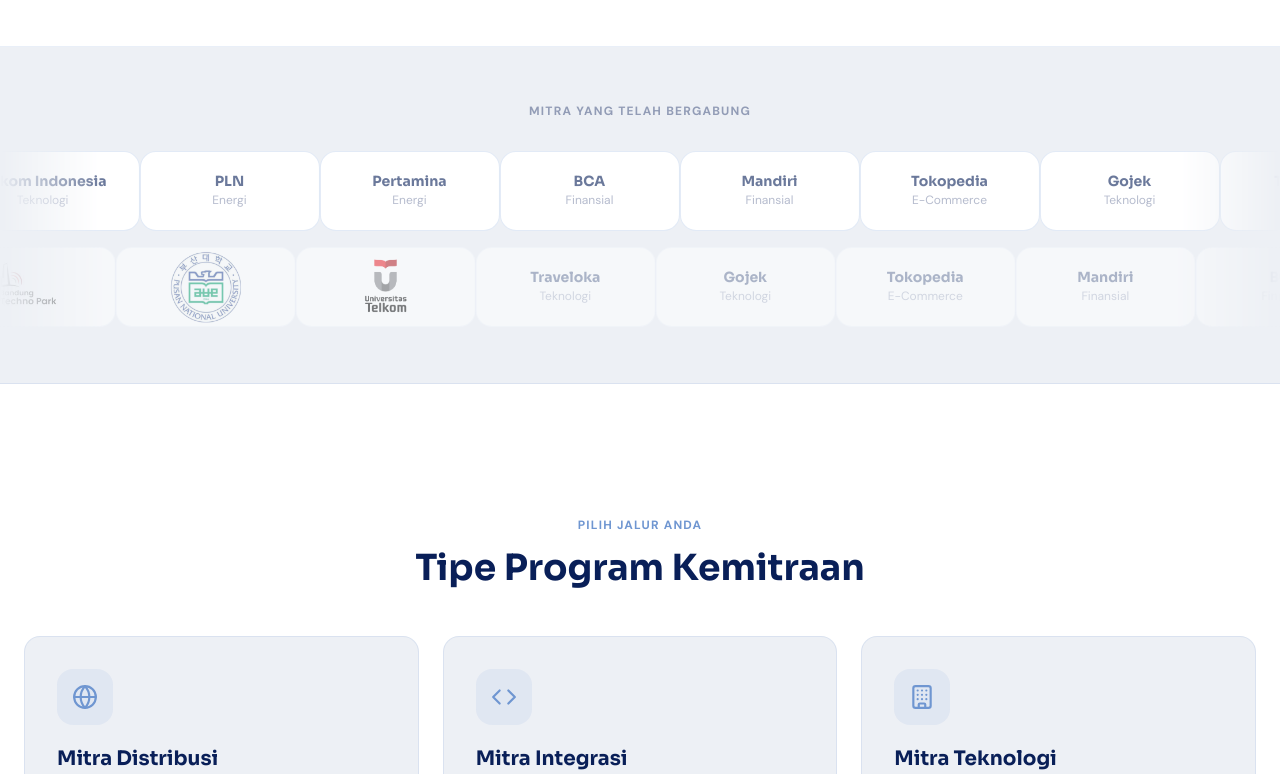
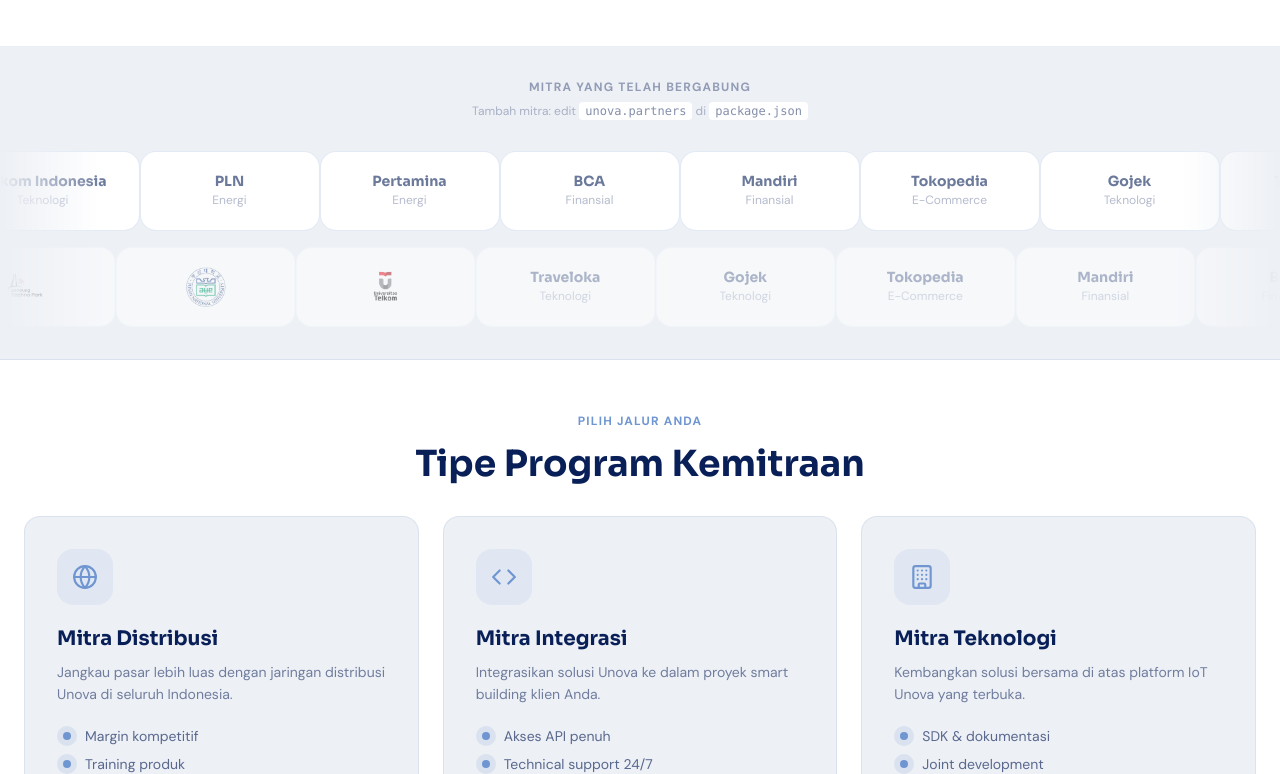
Before and after one commit to ripkie/unovaWebsite, a Next.js app: page /partnership in a window 1280 px wide. Shown: the part 426-1200 px from the top of the page. Built offline with nearby package versions, Linux system fonts and the light colour scheme.

Commit message:
update partnership

```diff
--- a/src/app/partnership/page.tsx
+++ b/src/app/partnership/page.tsx
@@ -52,7 +52,7 @@ function PartnerCard({ partner, muted = false }: { partner: Partner; muted?: boo
     >
       {partner.logo ? (
         // eslint-disable-next-line @next/next/no-img-element
-        <img src={partner.logo} alt={partner.name} className="h-18 object-contain" />
+        <img src={partner.logo} alt={partner.name} className="h-10 object-contain" />
       ) : (
         <>
           <span className="text-brand-navy/60 font-display font-bold text-sm leading-tight">
@@ -97,10 +97,20 @@ export default function PartnershipPage() {
       </section>
 
       {/* Partner Logo Slider */}
-      <section className="py-14 overflow-hidden border-b border-[#6F96D1]/15" style={{ background: "#EDF0F5" }}>
+      <section className="py-8 overflow-hidden border-b border-[#6F96D1]/15" style={{ background: "#EDF0F5" }}>
         <div className="max-w-7xl mx-auto px-6 mb-8 text-center">
           <p className="text-brand-navy/40 text-xs font-bold tracking-widest uppercase">
             Mitra yang telah bergabung
+          </p>
+          <p className="text-brand-navy/30 text-xs mt-2">
+            Tambah mitra: edit{" "}
+            <code className="font-mono bg-white px-1.5 py-0.5 rounded text-brand-navy/50">
+              unova.partners
+            </code>{" "}
+            di{" "}
+            <code className="font-mono bg-white px-1.5 py-0.5 rounded text-brand-navy/50">
+              package.json
+            </code>
           </p>
         </div>
         {/* Row 1 — kanan, seamless loop */}
@@ -128,9 +138,9 @@ export default function PartnershipPage() {
       </section>
 
       {/* Partner Types */}
-      <section className="section-padding bg-white">
+      <section className="py-12 bg-white">
         <div className="max-w-7xl mx-auto px-6">
-          <div className="text-center mb-12">
+          <div className="text-center mb-8">
             <span className="text-xs font-bold tracking-widest uppercase" style={{ color: "#6F96D1" }}>
               Pilih Jalur Anda
             </span>
@@ -172,7 +182,7 @@ export default function PartnershipPage() {
       </section>
 
       {/* Benefits */}
-      <section className="section-padding" style={{ background: "#EDF0F5" }}>
+      <section className="py-12" style={{ background: "#EDF0F5" }}>
         <div className="max-w-7xl mx-auto px-6">
           <div className="grid lg:grid-cols-2 gap-16 items-center">
             <div>
```
